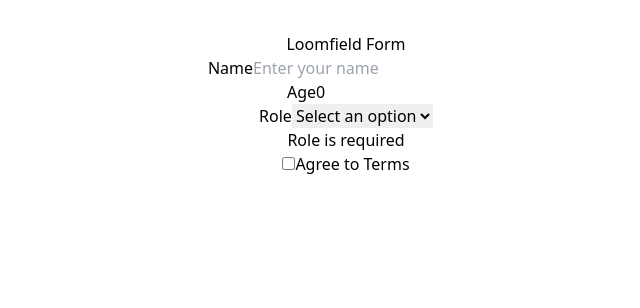
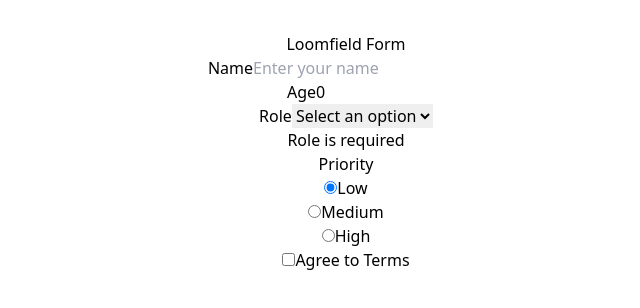
Before and after one commit to melmar12/loomfield-ui, a React (Vite) app: page / in a window 1280 px wide. Shown: the top 308 px of the page, without its empty margins (294-934 px from the left). Built offline with nearby package versions, Linux system fonts and the light colour scheme.

Commit message:
initial RadioGroup component

```diff
--- a/src/App.tsx
+++ b/src/App.tsx
@@ -3,8 +3,10 @@ import { TextInput } from './components/TextInput/TextInput';
 import { NumberInput } from './components/NumberInput/NumberInput';
 import { Checkbox } from './components/CheckBox/Checkbox';
 import { Select } from './components/Select/Select';
+import { RadioGroup } from './components/RadioGroup/RadioGroup';
 import type { FormData } from './types/FormTypes';
 import './App.css'
+
 
 function App() {
   const [form, setForm] = useState<FormData>({
@@ -67,6 +69,18 @@ function App() {
           ]}
           error={!form.role ? "Role is required" : undefined}
         />
+        <RadioGroup
+          label="Priority"
+          name="priority"
+          value={form.priority}
+          onChange={handleChange}
+          options={[
+            { value: 'low', label: 'Low' },
+            { value: 'medium', label: 'Medium' },
+            { value: 'high', label: 'High' },
+          ]}
+          error={!form.priority ? "Priority is required" : undefined}
+        />
         <Checkbox
           label="Agree to Terms"
           name="agreeToTerms"
--- /dev/null
+++ b/src/components/RadioGroup/RadioGroup.tsx
@@ -0,0 +1,48 @@
+import React from "react";
+
+/**
+ * RadioGroup component for selecting one option from a set of radio buttons.
+ * Supports label, name, value, onChange handler, options array, and error message.
+ * Tailwind sty led. Controlled component.
+ */
+
+type Option = {
+  value: string;
+  label: string;
+};
+
+type Props = {
+  label: string;
+  name: string;
+  value: string;
+  onChange: (e: React.ChangeEvent<HTMLInputElement>) => void;
+  options: Option[];
+  error?: string;
+};
+
+export const RadioGroup = ({ label, name, value, onChange, options, error }: Props) => (
+  <div className="mb-4">
+    <label className="block text-sm font-medium text-gray-700 mb-1">{label}</label>
+    <div className="flex flex-col space-y-2">
+      {options.map(option => (
+        <div key={option.value} className="flex items-center">
+          <input
+            id={`${name}-${option.value}`}
+            name={name}
+            type="radio"
+            value={option.value}
+            checked={value === option.value}
+            onChange={onChange}
+            className={`h-4 w-4 text-blue-600 focus:ring-blue-500 border-gray-300 rounded ${
+              error ? 'border-red-500' : ''
+            }`}
+          />
+          <label htmlFor={`${name}-${option.value}`} className="ml-2 block text-sm text-gray-700">
+            {option.label}
+          </label>
+        </div>
+      ))}
+    </div>
+    {error && <p className="mt-1 text-sm text-red-600">{error}</p>}
+  </div>
+);
```
